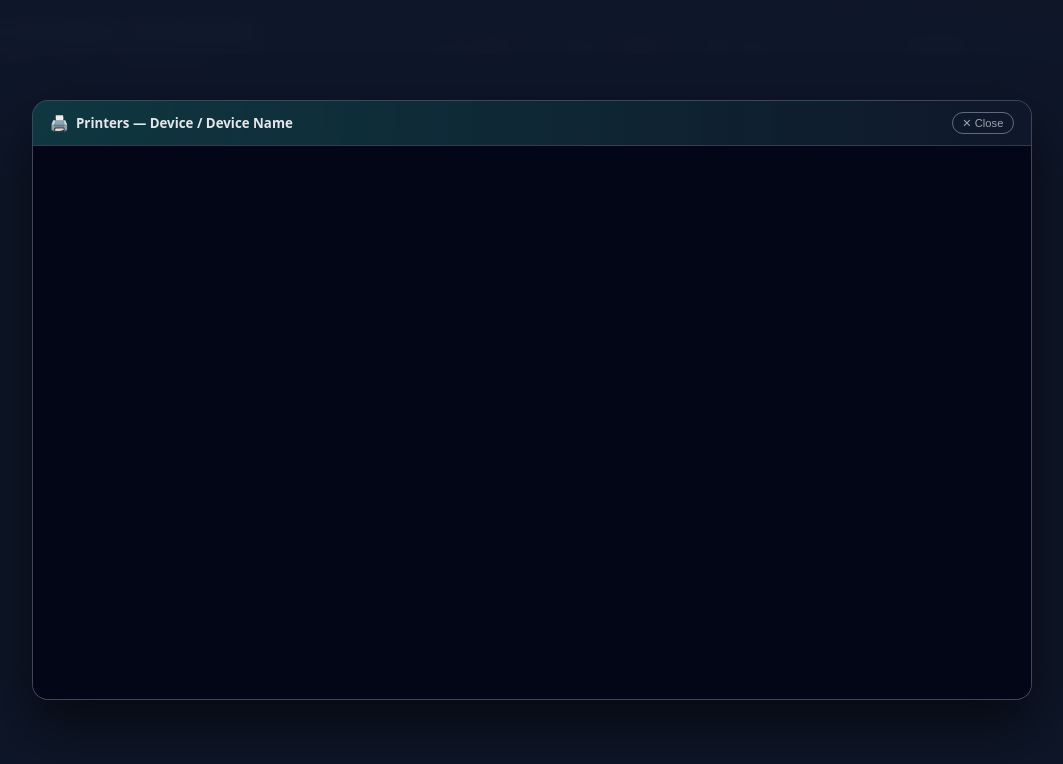
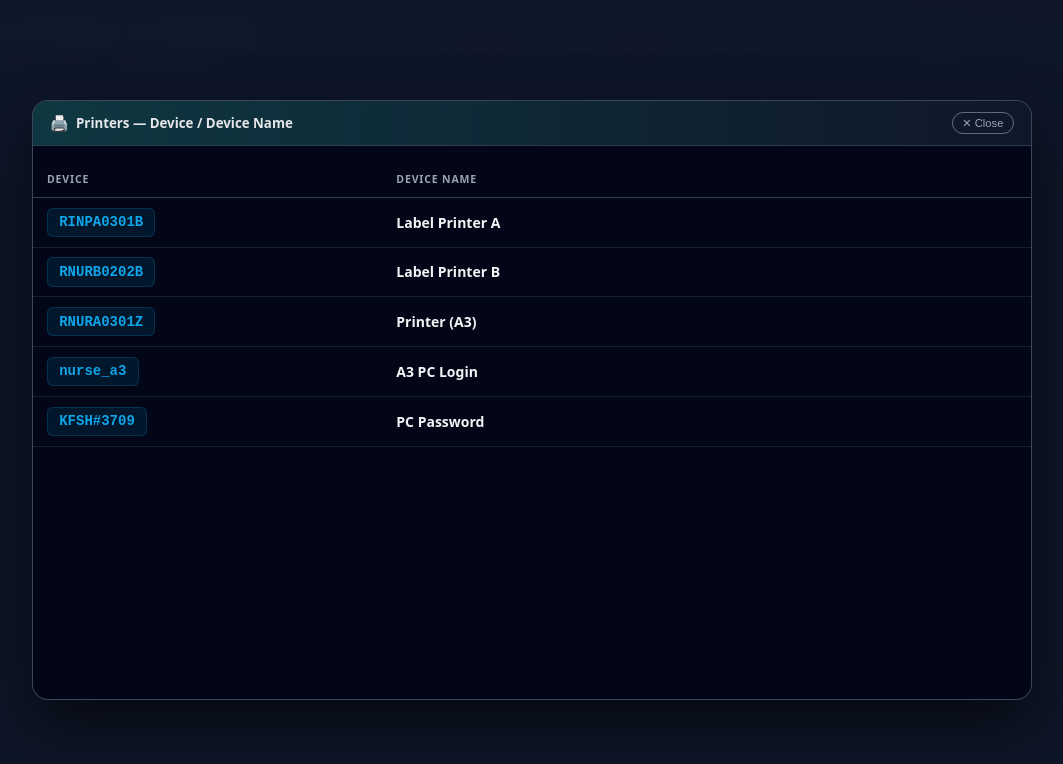
Before and after one commit to nawaf1329/A3-Extensions, a plain HTML site: page test-search.html in a window 1280 px wide. Both pictures are taken after a click on the button "🖨️ Printer". Shown: the whole page, without its empty margins (108-1171 px from the left). Drawn offline with Linux system fonts and the light colour scheme.

Commit message:
Update test-search.html

```diff
--- a/test-search.html
+++ b/test-search.html
@@ -377,7 +377,7 @@ footer {
   inset: 0;
   background: rgba(15, 23, 42, 0.96);
   backdrop-filter: blur(10px);
-  display: none;           /* مخفي افتراضياً */
+  display: none;
   align-items: center;
   justify-content: center;
   z-index: 80;
@@ -437,12 +437,34 @@ footer {
 .printer-frame-wrapper {
   flex: 1;
   background: #020617;
+  overflow: auto;
 }
 
-.printer-frame-wrapper iframe {
+/* جدول البرنترات داخل الأوفرلاي */
+.printer-table {
   width: 100%;
-  height: 100%;
-  border: none;
+  border-collapse: collapse;
+  font-size: 0.9rem;
+}
+
+.printer-table thead th {
+  text-align: left;
+  padding: 0.8rem 1rem;
+  background: #020617;
+  border-bottom: 1px solid rgba(148, 163, 184, 0.35);
+  color: #9ca3af;
+  text-transform: uppercase;
+  letter-spacing: 0.08em;
+  font-size: 0.75rem;
+}
+
+.printer-table tbody td {
+  padding: 0.7rem 1rem;
+  border-bottom: 1px solid rgba(30, 41, 59, 0.7);
+}
+
+.printer-table tbody tr:hover {
+  background: rgba(15, 23, 42, 0.9);
 }
 
 /* ================= MOBILE / HIGH ZOOM ADAPTATION ================= */
@@ -622,7 +644,15 @@ footer {
       </button>
     </div>
     <div class="printer-frame-wrapper">
-      <iframe id="printer-frame" src=""></iframe>
+      <table class="printer-table">
+        <thead>
+          <tr>
+            <th style="width: 35%;">Device</th>
+            <th>Device Name</th>
+          </tr>
+        </thead>
+        <tbody id="printer-tbody"></tbody>
+      </table>
     </div>
   </div>
 </div>
@@ -639,6 +669,15 @@ let currentView = 'all';
 let sortState = { col: null, dir: 1 };
 let baseSize = 14;
 
+// بيانات الطابعات (عدلها على كيفك)
+const printers = [
+  { device: 'RINPA0301B',  name: 'Label Printer A' },
+  { device: 'RNURB0202B',  name: 'Label Printer B' },
+  { device: 'RNURA0301Z',  name: 'Printer (A3)' },
+  { device: 'nurse_a3',    name: 'A3 PC Login' },
+  { device: 'KFSH#3709',    name: 'PC Password' }
+];
+
 // --- ELEMENTS ---
 const tbody = document.getElementById('tbody');
 const searchInput = document.getElementById('search');
@@ -646,7 +685,7 @@ const btnAll = document.getElementById('filter-all');
 const btnFav = document.getElementById('filter-fav');
 const syncDot = document.getElementById('sync-dot');
 const printerOverlay = document.getElementById('printer-overlay');
-const printerFrame = document.getElementById('printer-frame');
+const printerTbody = document.getElementById('printer-tbody');
 
 // --- HELPER FOR REGEX ---
 function escapeRegex(str) {
@@ -768,14 +807,38 @@ function toggleFav(key) {
 
 function makeKey(r) { return `${r.category}|${r.service}|${r.extension}`; }
 
-// فتح شيت الطابعات (device / device name) داخل نفس الصفحة
-// فتح شيت الطابعات (device / device name) داخل نفس الصفحة
+// رسم جدول الطابعات داخل الأوفرلاي
+function renderPrinters() {
+  printerTbody.innerHTML = '';
+
+  if (!printers.length) {
+    const tr = document.createElement('tr');
+    tr.innerHTML = `
+      <td colspan="2" style="padding:2rem; text-align:center; color:#9ca3af;">
+        No printers defined yet.
+      </td>
+    `;
+    printerTbody.appendChild(tr);
+    return;
+  }
+
+  const frag = document.createDocumentFragment();
+
+  printers.forEach(p => {
+    const tr = document.createElement('tr');
+    tr.innerHTML = `
+      <td><span class="ext-box">${p.device || ''}</span></td>
+      <td><span class="svc-name">${p.name || ''}</span></td>
+    `;
+    frag.appendChild(tr);
+  });
+
+  printerTbody.appendChild(frag);
+}
+
+// فتح لوحة الطابعات داخل نفس الصفحة
 function openPrinterSheet() {
-  if (!printerFrame.src) {
-    // هذا رابط الـ "Publish to web" الصحيح اللي انت أعطيتني إياه
-    printerFrame.src =
-      'https://docs.google.com/spreadsheets/d/e/2PACX-1vRlEJD8qiZVDM0OlqwGsrNquO3n1ui-wNgf5QWKyOx2UlvIPdPUAo0QII424h7Y_XrmS3puM-mtPtyS/pubhtml?widget=true&headers=false';
-  }
+  renderPrinters();
   printerOverlay.style.display = 'flex';
 }
 
```
